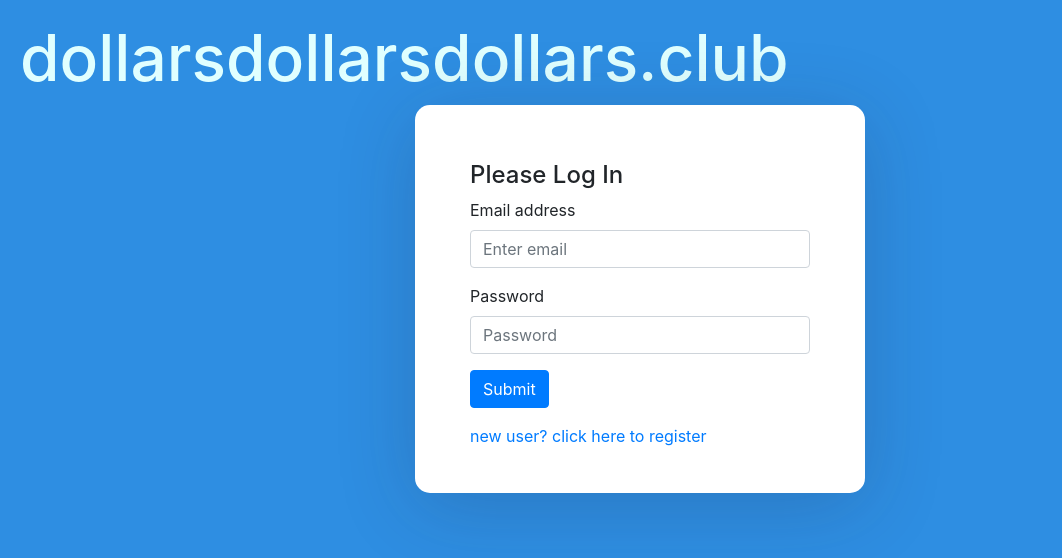
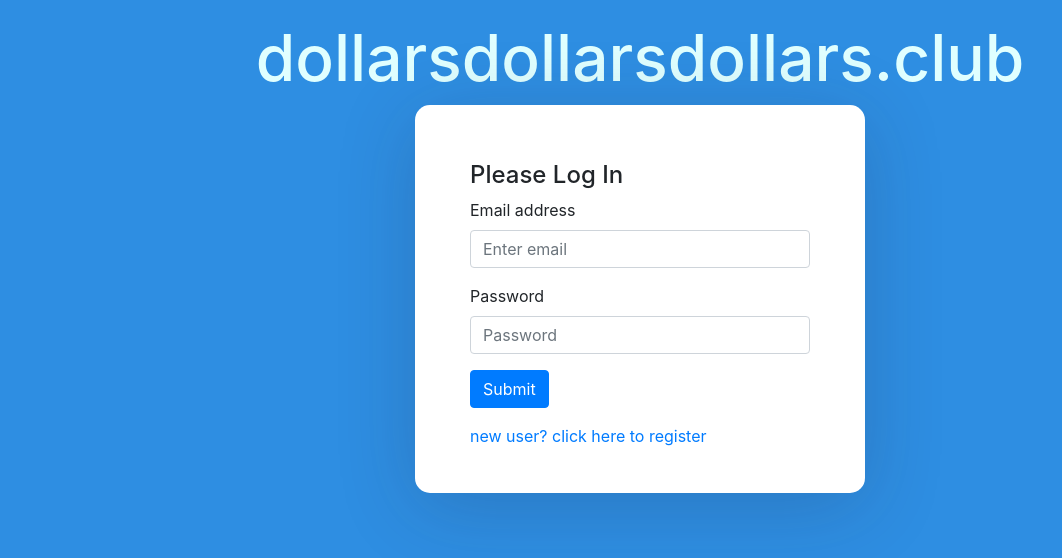
Before and after one commit to hankthemason/finances-tracker, a React (Create React App) app in the folder client/: page /login in a window 1280 px wide. Shown: the top 558 px of the page, without its empty margins (0-1062 px from the left). Built offline with nearby package versions, Linux system fonts and the light colour scheme.

Commit message:
further login css

```diff
--- a/client/src/App.css
+++ b/client/src/App.css
@@ -185,7 +185,6 @@ select.form-control, input.form-control, textarea.form-control {
   text-align: center;
   font-family: unset;
   font-size: 4rem;
-  max-width: 320px;
 }
 
 .login-register-link {
```
